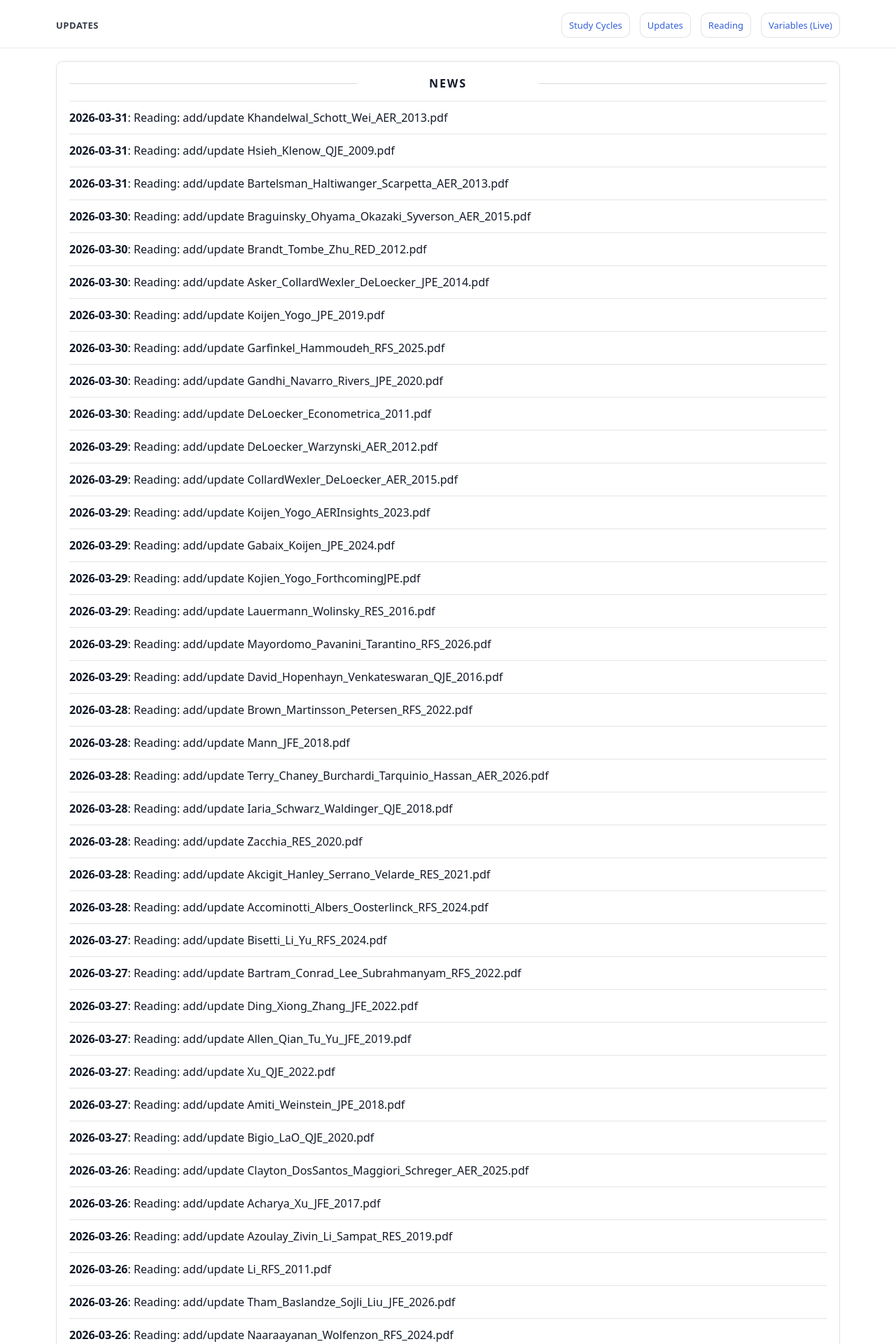
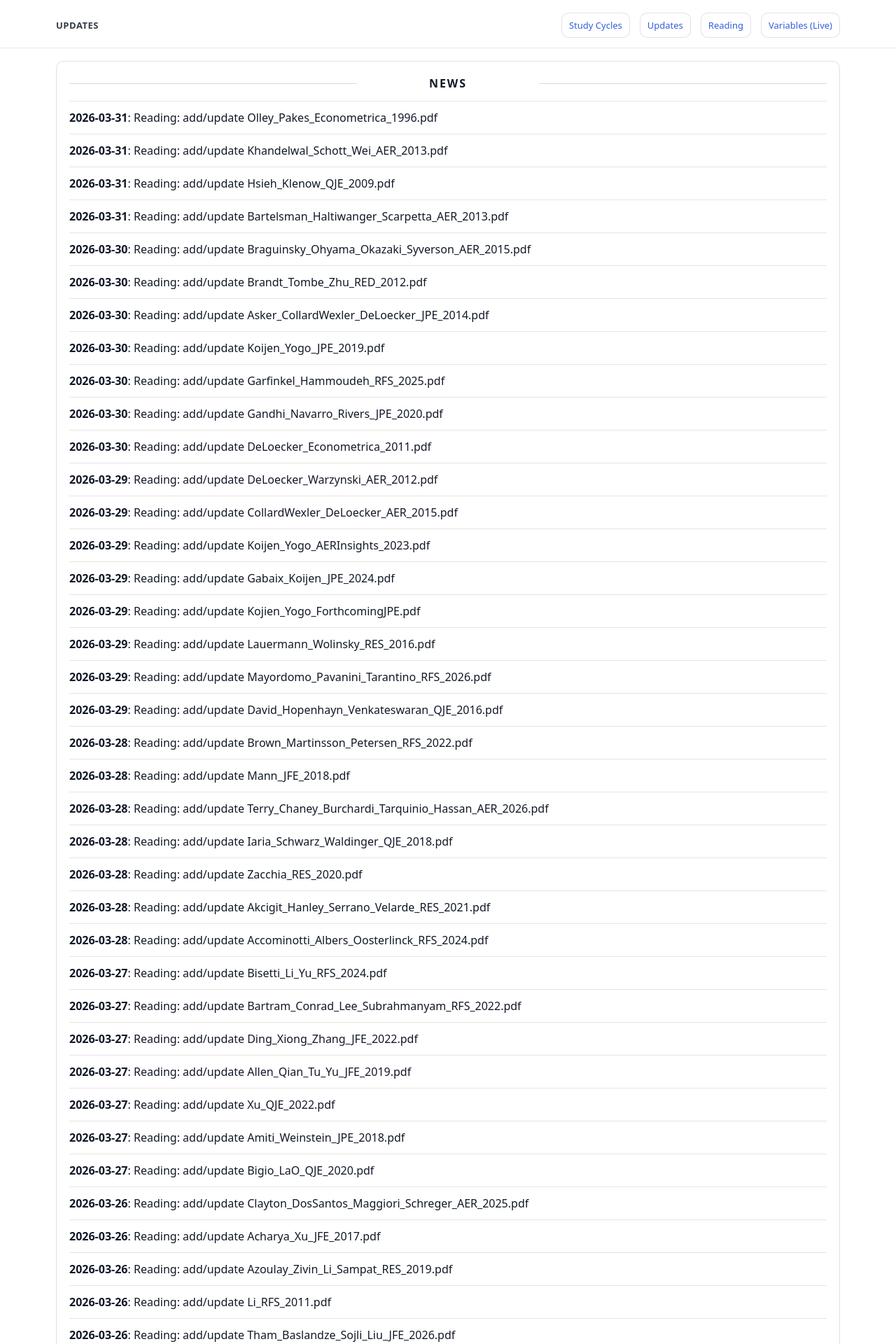
Before and after one commit to yaxinzn/study-archive, a Jekyll site: the page built from updates/index.md, in a window 1280 px wide. Shown: the top 1920 px of the page at 70% size. Built offline with Jekyll 4.4.1, drawn with Linux system fonts in a browser that asks for light colours; some of the changed text lies outside the part shown.

Commit message:
chore: update NEWS feed

```diff
--- a/_data/news.yml
+++ b/_data/news.yml
@@ -1,4 +1,7 @@
 # Auto-generated update history (sorted newest -> oldest). Do not edit manually.
+- ts: "1774954965"
+  date: "2026-03-31"
+  title: "Reading: add/update Olley_Pakes_Econometrica_1996.pdf"
 - ts: "1774954384"
   date: "2026-03-31"
   title: "Reading: add/update Khandelwal_Schott_Wei_AER_2013.pdf"
```
